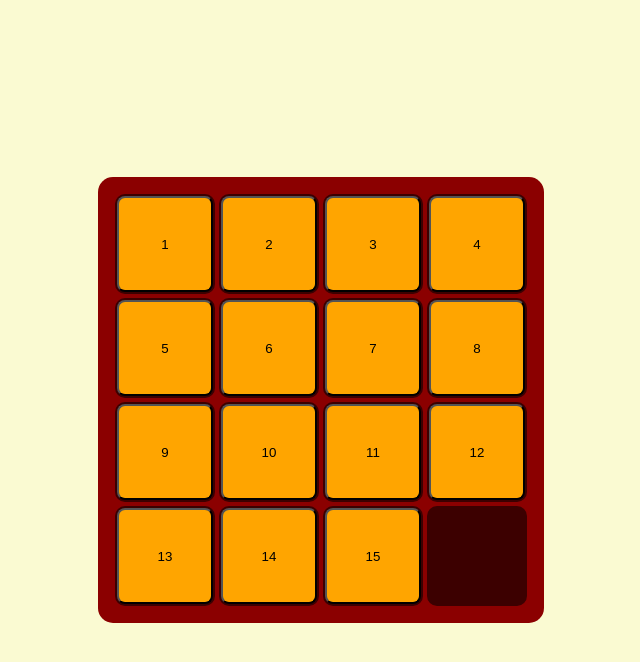
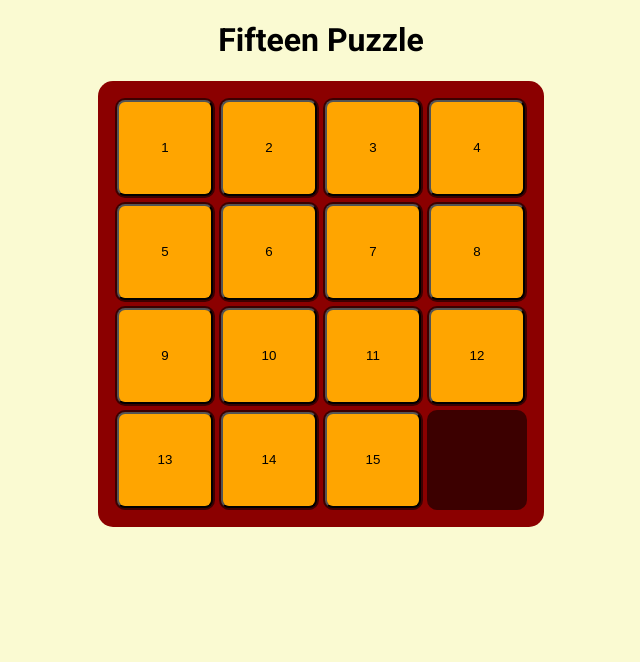
Before and after one commit to pensive-owl/personal_website, a plain HTML site: page index.html in a window 1280 px wide. Shown: the whole page, without its empty margins (319-959 px from the left). Drawn offline with Linux system fonts and the light colour scheme.

Commit message:
Squashed 'fifteen-puzzle/' changes from b4d96a0..657c6b0
657c6b0 changed filestructure, added gitignore

git-subtree-dir: fifteen-puzzle
git-subtree-split: 657c6b0826168ac95626644c4766930a2b90a5f4

```diff
--- a/index.html
+++ b/index.html
@@ -1,17 +1,17 @@
 <!DOCTYPE html>
 <html lang="en">
     <head>
-    <meta charset="UTF-8">
-    <meta name="viewport" content="width=device-width, initial-scale=1.0">
+        <meta charset="UTF-8" />
+        <meta name="viewport" content="width=device-width, initial-scale=1.0" />
         <!-- <link rel="stylesheet" href="https://cdnjs.cloudflare.com/ajax/libs/font-awesome/6.5.2/css/all.min.css" integrity="sha512-SnH5WK+bZxgPHs44uWIX+LLJAJ9/2PkPKZ5QiAj6Ta86w+fsb2TkcmfRyVX3pBnMFcV7oQPJkl9QevSCWr3W6A==" crossorigin="anonymous" referrerpolicy="no-referrer" /> -->
-    <link rel="stylesheet" href="style.css">
-    <title>Slide Puzzle</title>
+        <link rel="stylesheet" href="style.css" />
+        <title>Fifteen Puzzle</title>
     </head>
     <body>
         <div class="container">
-        <!-- <h1 class="name">Fifteen Puzzle</h1> -->
+            <h1 class="name">Fifteen Puzzle</h1>
             <div class="puzzle-box" id="fifteen-puzzle"></div>
         </div>
-    <script src="script.js"></script>
+        <script type="module" src="src/script.js"></script>
     </body>
 </html>
--- a/script.js
+++ b/src/script.js
@@ -53,7 +53,7 @@ function createSlots() {
     // Loop through each row and set to empty
     for (let row = 0; row < 4; row++) {
         for (let col = 0; col < 4; col++) {
-            slot = document.createElement('div');
+            const slot = document.createElement('div');
             slot.classList.add('slot');
             slot.dataset.row = row;
             slot.dataset.col = col;
@@ -68,7 +68,7 @@ function createPieces() {
         for (let col = 0; col < 4; col++) {
             const value = puzzleStateArray[row][col];
             if (value !== null) {
-                piece = document.createElement('button');
+                let piece = document.createElement('button');
                 piece.classList.add('piece');
                 piece.textContent = value;
                 piece.dataset.row = row;
@@ -78,7 +78,7 @@ function createPieces() {
                 piece.addEventListener('click', handlePieceClick);
 
                 // Append to slot based on row col data from the puzzleStateArray
-                slot = document.querySelector(
+                const slot = document.querySelector(
                     `.slot[data-row='${row}'][data-col='${col}']`
                 );
                 slot.appendChild(piece);
--- a/style.css
+++ b/style.css
@@ -18,15 +18,19 @@ body {
 .container {
     background-color: lightgoldenrodyellow;
     display: flex;
+    flex-direction: column;
     width: 100vw;
     height: 100vh;
-	justify-content: center;
+    justify-content: flex-start;
     align-items: center;
 }
+
 .puzzle-box {
     background-color: darkred;
     width: 446px;
     height: 446px;
+    min-width: 446px;
+    min-height: 446px;
     display: flex;
     flex-wrap: wrap;
     padding: 15px;
```
Lines whose indentation alone changed are shown as unchanged.
